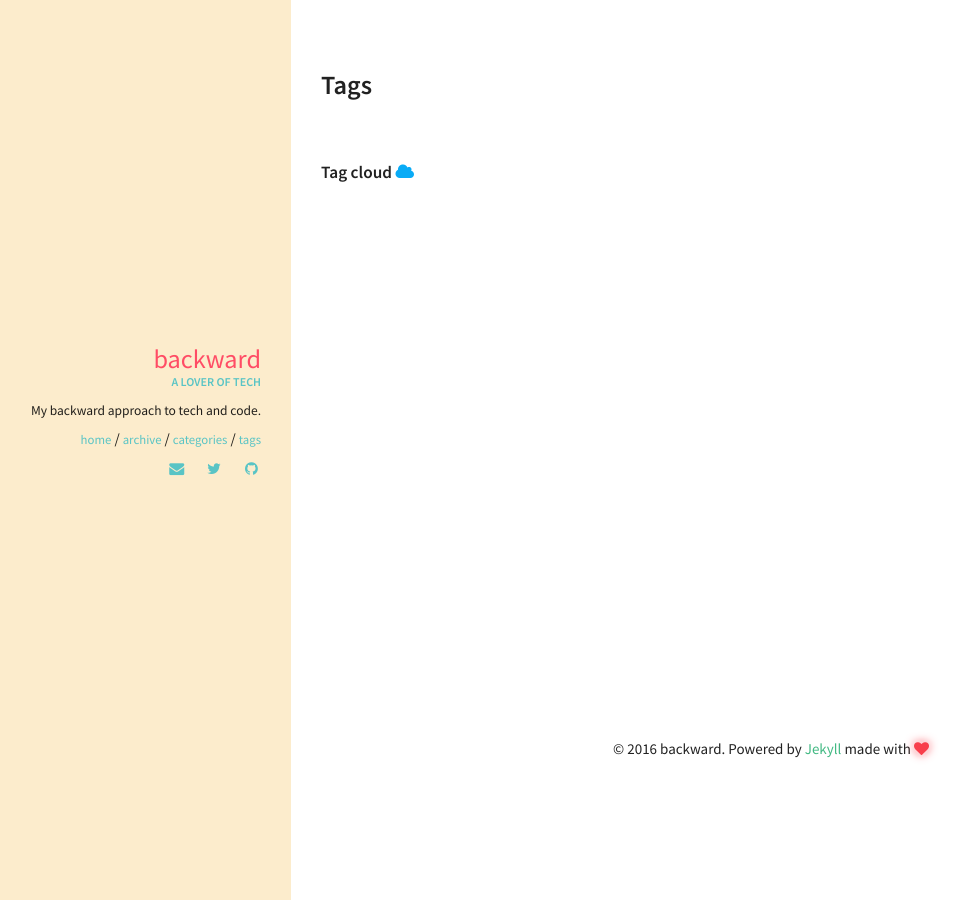
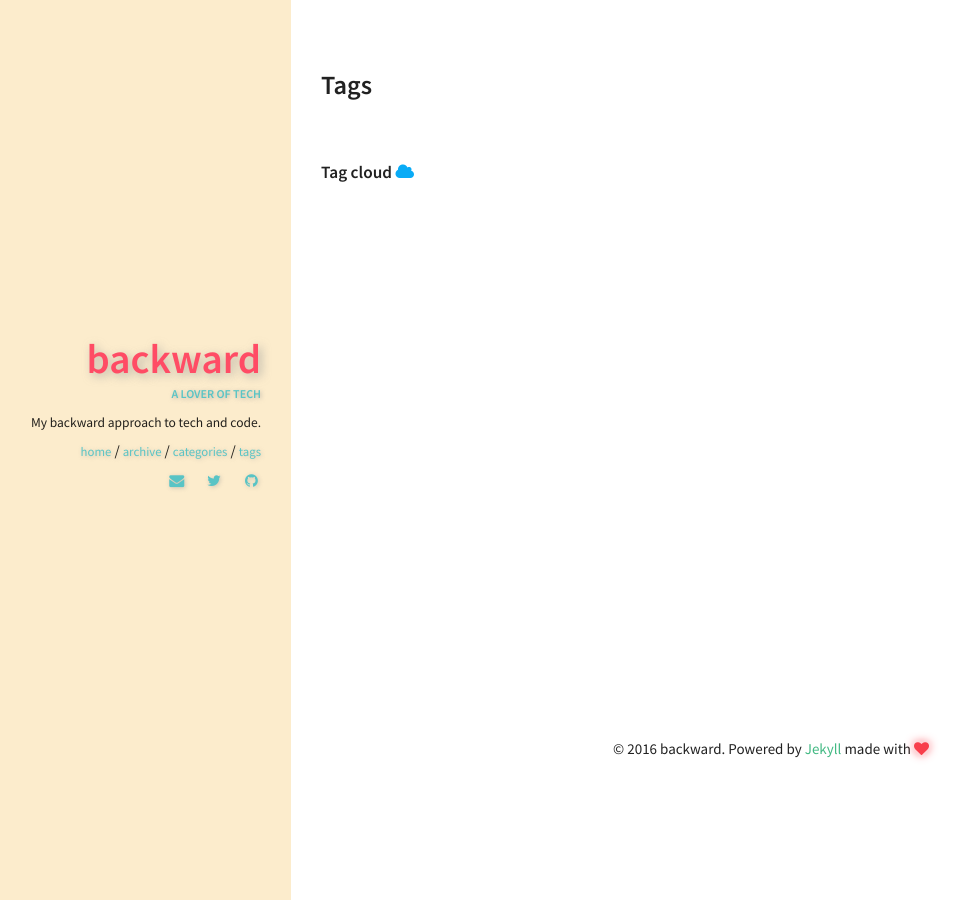
Before and after one commit to drawkcab/backward-blog, a Jekyll site: the page built from tags.html, in a window 1280 px wide. Shown: the whole page, without its empty margins (29-994 px from the left). Built offline with Jekyll 4.4.1, drawn with Linux system fonts in a browser that asks for light colours.

Commit message:
rebuild of ./_site dir for release

```diff
--- a/_sass/pages/_layout.scss
+++ b/_sass/pages/_layout.scss
@@ -7,7 +7,7 @@
   min-height: 400px;
   padding: 30px 15px 20px;
   z-index: 1;
-  box-shadow: 0 4px 10px 0 rgba(0,0,0,0.16),0 4px 20px 0 rgba(0,0,0,0.12);
+  box-shadow: 0 8px 20px 0 rgba(0,0,0,0.16),0 8px 40px 0 rgba(0,0,0,0.12);
   @include media-query($small-screen) {
     background-position: center;
     padding: 30px;
@@ -28,9 +28,11 @@
     float: none;
   }
   .author_name {
+    color: #FF4C65;
     display: block;
-    color: #FF4C65;
-    font-size: 1.75em;
+    font-weight: 800;
+    text-shadow: 3px 3px 10px rgba(150, 150, 150, 0.65);
+    font-size: 2.75em;
     text-transform: lowercase;
   }
   .author_job {
@@ -38,6 +40,7 @@
     color: $secondary;
     font-size: 0.8em;
     font-weight: 700;
+    text-shadow: 1px 1px 4px rgba(150, 150, 150, 0.65);
     text-transform: uppercase;
     margin: -5px auto 10px;
   }
@@ -53,6 +56,7 @@
 }
 .social-links {
   margin-top: 0.5em;
+  text-shadow: 1px 1px 4px rgba(150, 150, 150, 0.65);
   ul {
     margin: 0;
     padding: 0;
@@ -60,6 +64,7 @@
       list-style: none;
       display: inline-block;
       margin-left: 1em;
+      text-shadow: 1px 1px 4px rgba(150, 150, 150, 0.45);
       a.social-link-item {
         color: $secondary;
         &:hover,
@@ -77,6 +82,7 @@
   .nav-item {
     display: inline-block;
     *display: inline;
+    text-shadow: 1px 1px 4px rgba(150, 150, 150, 0.45);
     zoom: 1;
     & a {
       margin-top: 1em;
```
Also changed, not shown: 2 other files.
